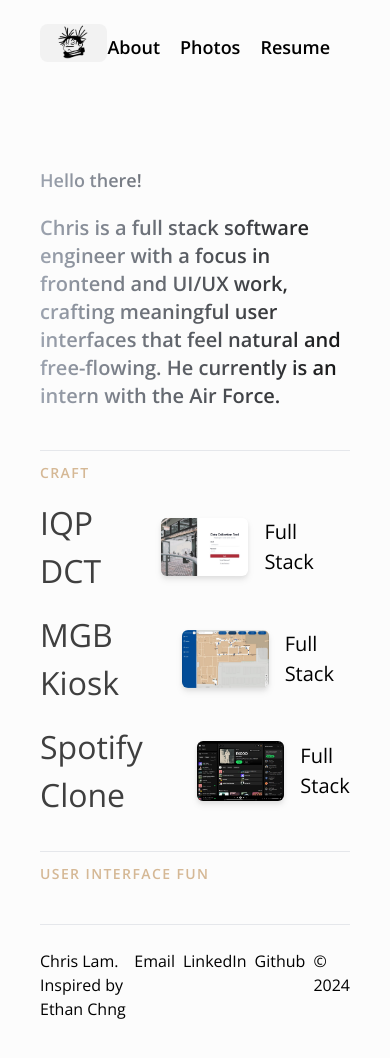
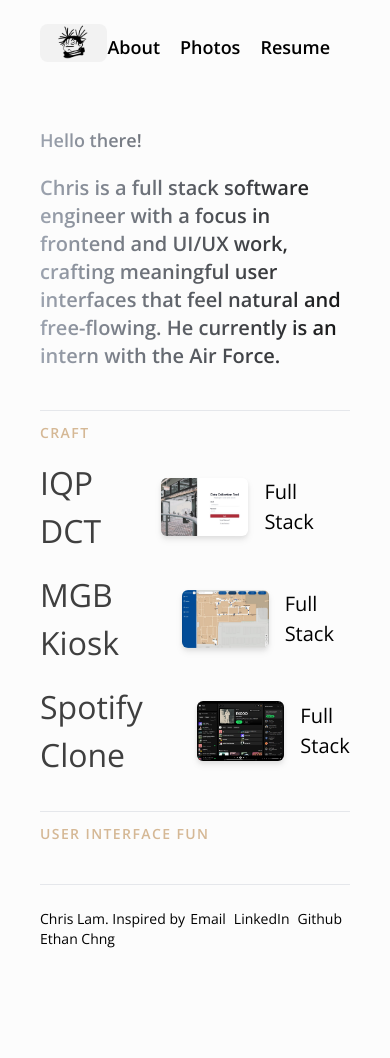
Before and after one commit to clam365/portfolio, a Next.js app: page / in a window 390 px wide. Shown: the top 1058 px of the page. After the commit the page ends 989 px from the top, so only its background shows below. Built offline with nearby package versions, Linux system fonts and the light colour scheme.

Commit message:
Padding issues

```diff
--- a/app/components/Footer.tsx
+++ b/app/components/Footer.tsx
@@ -2,7 +2,7 @@ import Link from "next/link";
 
 export default function Footer() {
     return (
-        <footer className={"p-6 pl-0 pr-0 pb-0 flex justify-between"}>
+        <footer className={"p-6 pl-0 pr-0 pb-0 flex justify-between text-sm"}>
             <h1>Chris Lam. Inspired by Ethan Chng</h1>
             <div className={"flex"}>
                 <a href="mailto:christpherlam365@gmail.com">
@@ -14,7 +14,7 @@ export default function Footer() {
                 <Link href={"https://github.com/clam365"}>
                     <p className="mr-2 lg:hidden">Github</p>
                 </Link>
-                <h1>© 2024</h1>
+                <h1 className={"hidden md:block"}>© 2024</h1>
             </div>
 
         </footer>
--- a/app/components/LandingContent.tsx
+++ b/app/components/LandingContent.tsx
@@ -6,7 +6,7 @@ import Footer from "@/app/components/Footer";
 export default function LandingContent() {
     return (
 
-        <div className={"p-10 sm:pt-0 xl:pt-10 md:pt-0 lg:pt-10"}>
+        <div className={"p-10 pt-0 xl:pt-10 lg:pt-10"}>
             {/* Introduction */}
             <div className={"text-transparent bg-clip-text bg-gradient-to-r from-gray-400 to-[#121212]"}>
                 <h1 className="font-semibold text-lg md:text-xl lg:text-2xl mb-5">
--- a/app/iqpDCT/components/Research.tsx
+++ b/app/iqpDCT/components/Research.tsx
@@ -2,7 +2,7 @@ import {AppWindow, List} from "lucide-react";
 
 export default function Research() {
     return (
-        <div className={"mb-6 mt-12"}>
+        <div className={"mb-6 mt-16"}>
             <h1 className="font-semibold text-gray-400 text-sm mt-3 tracking-widest">UXR</h1>
             <h1 className={"text-[#121212] text-xl font-semibold mb-4 "}>Three main research pillars for our approach</h1>
             <hr/>
```
